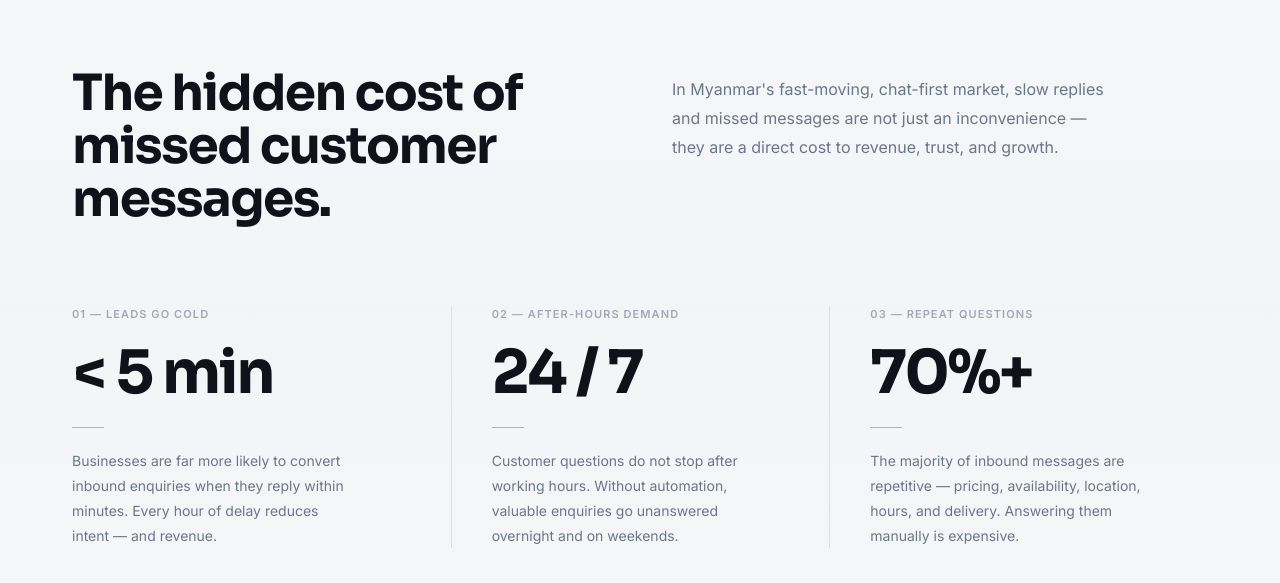
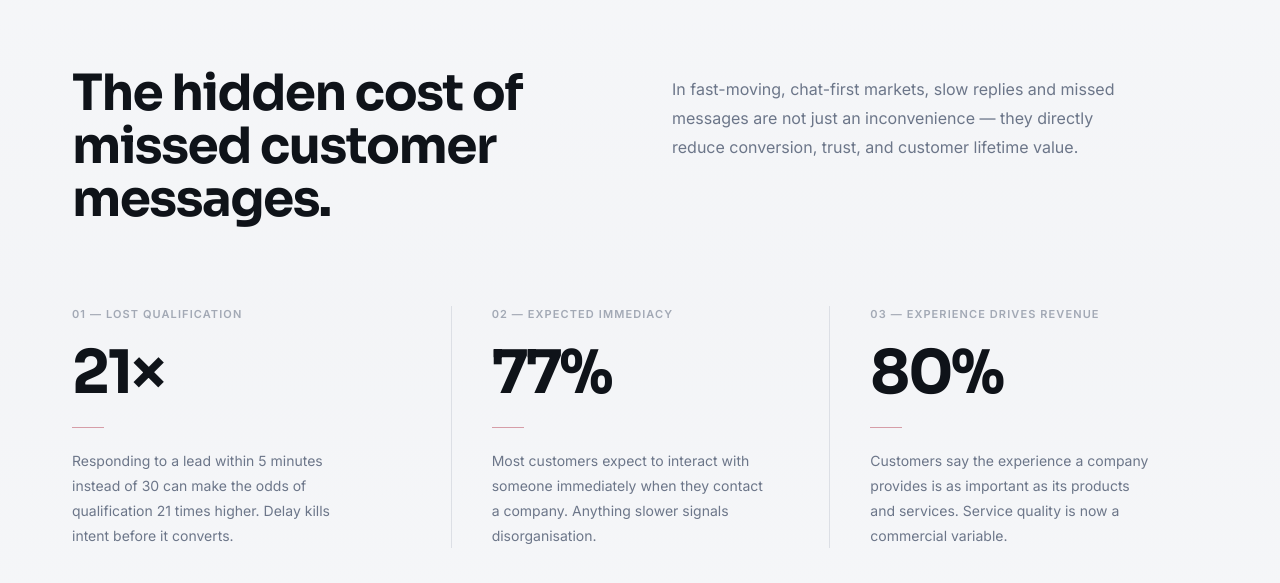
Before and after one commit to kanaungai/kanaung, a React (Vite) app: page / in a window 1280 px wide. Shown: the part 953-1536 px from the top of the page. Built offline with nearby package versions, Linux system fonts and the light colour scheme; no server answers.

Commit message:
File changes

```diff
--- a/src/components/landing/CostSection.jsx
+++ b/src/components/landing/CostSection.jsx
@@ -3,19 +3,19 @@ import { motion } from "framer-motion";
 
 const STATS = [
   {
-    title: "Leads Go Cold",
-    stat: "< 5 min",
-    body: "Businesses are far more likely to convert inbound enquiries when they reply within minutes. Every hour of delay reduces intent — and revenue.",
+    label: "01 — Lost Qualification",
+    stat: "21×",
+    body: "Responding to a lead within 5 minutes instead of 30 can make the odds of qualification 21 times higher. Delay kills intent before it converts.",
   },
   {
-    title: "After-Hours Demand",
-    stat: "24 / 7",
-    body: "Customer questions do not stop after working hours. Without automation, valuable enquiries go unanswered overnight and on weekends.",
+    label: "02 — Expected Immediacy",
+    stat: "77%",
+    body: "Most customers expect to interact with someone immediately when they contact a company. Anything slower signals disorganisation.",
   },
   {
-    title: "Repeat Questions",
-    stat: "70%+",
-    body: "The majority of inbound messages are repetitive — pricing, availability, location, hours, and delivery. Answering them manually is expensive.",
+    label: "03 — Experience Drives Revenue",
+    stat: "80%",
+    body: "Customers say the experience a company provides is as important as its products and services. Service quality is now a commercial variable.",
   },
 ];
 
@@ -49,7 +49,7 @@ export default function CostSection() {
               The hidden cost of missed customer messages.
             </h2>
             <p className="text-[16px] text-muted-foreground leading-[1.8] md:pt-2 max-w-md font-inter">
-              In Myanmar's fast-moving, chat-first market, slow replies and missed messages are not just an inconvenience — they are a direct cost to revenue, trust, and growth.
+              In fast-moving, chat-first markets, slow replies and missed messages are not just an inconvenience — they directly reduce conversion, trust, and customer lifetime value.
             </p>
           </div>
         </motion.div>
@@ -67,7 +67,7 @@ export default function CostSection() {
             >
               {/* Card number label */}
               <p className="text-[11px] font-semibold tracking-[0.1em] uppercase text-muted-foreground/60 mb-5">
-                0{i + 1} — {item.title}
+                {item.label}
               </p>
 
               {/* Large stat */}
```
